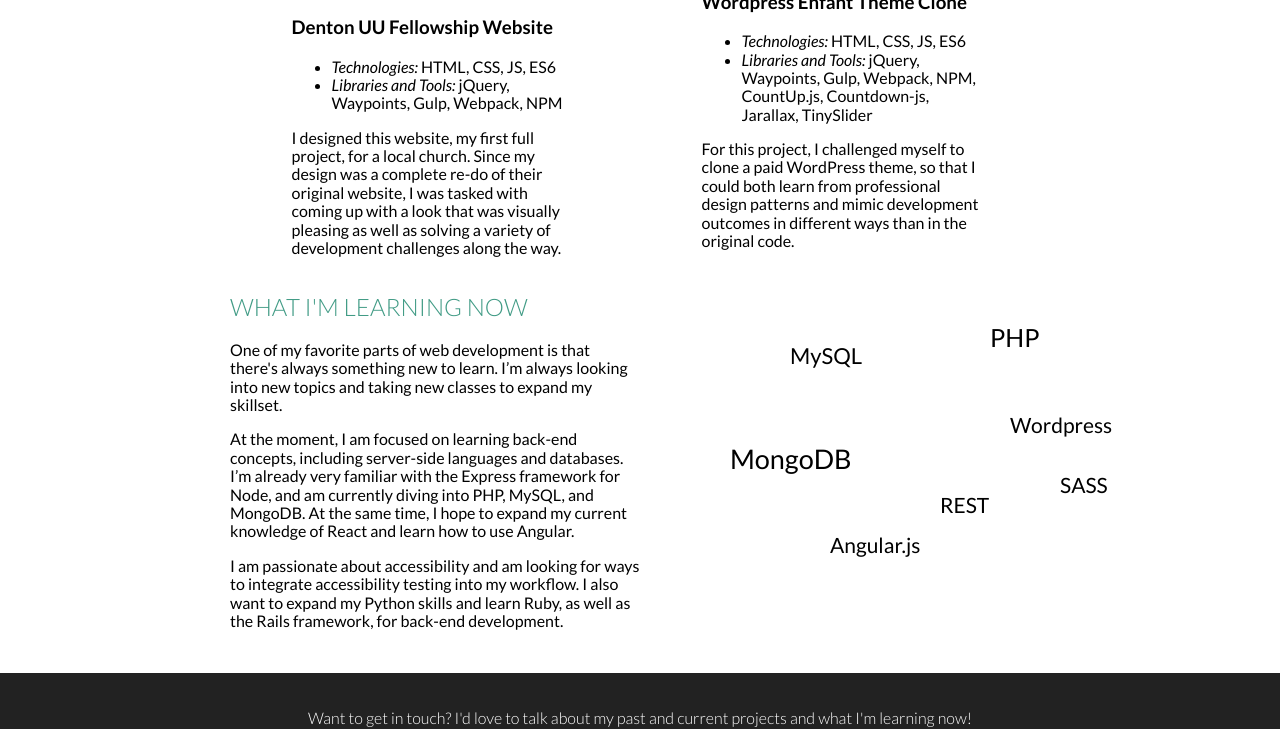
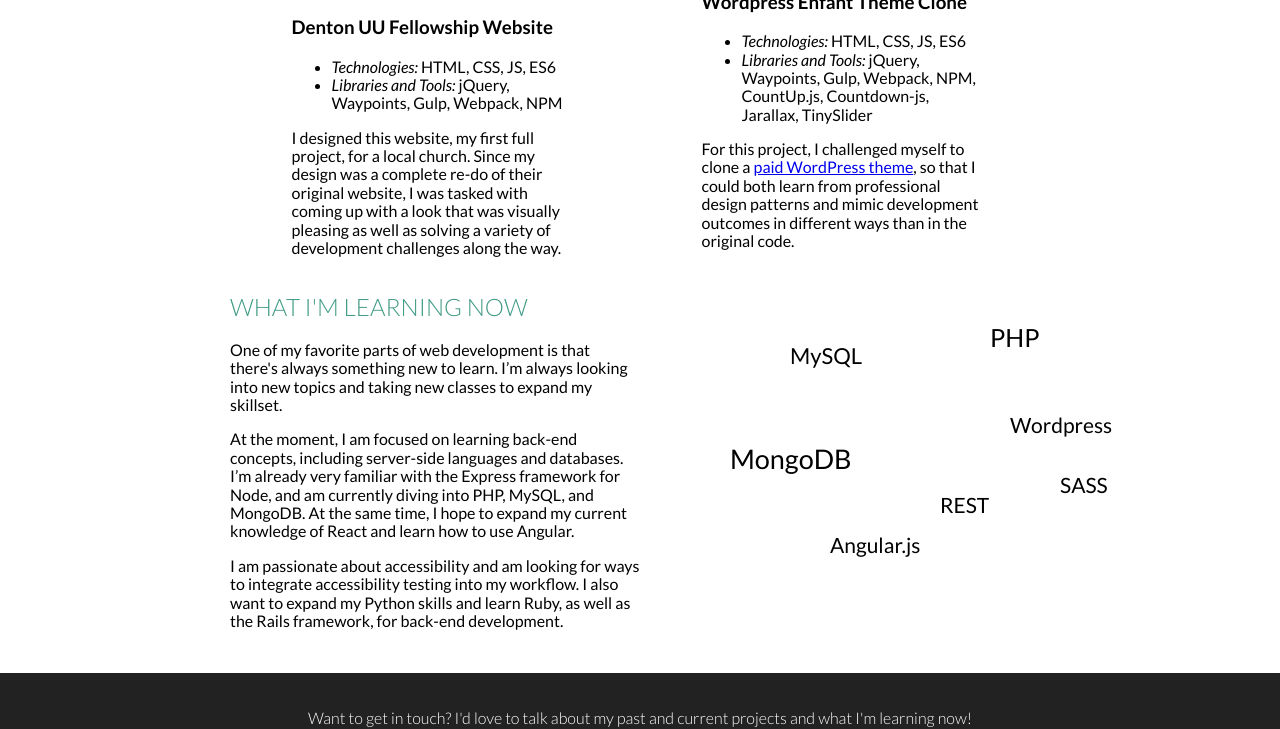
Before and after one commit to LaurenCoker512/portfolio-site, a website built with webpack: page app/index.html in a window 1280 px wide. Shown: the part 2053-2782 px from the top of the page. Built offline with nearby package versions, Linux system fonts and the light colour scheme.

Commit message:
Added link to Enfant original site

```diff
--- a/app/index.html
+++ b/app/index.html
@@ -105,7 +105,7 @@
                     <li><em>Technologies:</em> HTML, CSS, JS, ES6</li>
                     <li><em>Libraries and Tools:</em> jQuery, Waypoints, Gulp, Webpack, NPM, CountUp.js, Countdown-js, Jarallax, TinySlider</li>
                 </ul>
-                <p>For this project, I challenged myself to clone a paid WordPress theme, so that I could both learn from professional design patterns and mimic development outcomes in different ways than in the original code.</p>
+                <p>For this project, I challenged myself to clone a <a href="http://www.zoutula.com/themes/enfant-school/" target="_blank">paid WordPress theme</a>, so that I could both learn from professional design patterns and mimic development outcomes in different ways than in the original code.</p>
             </div>
         </div>
 
```
